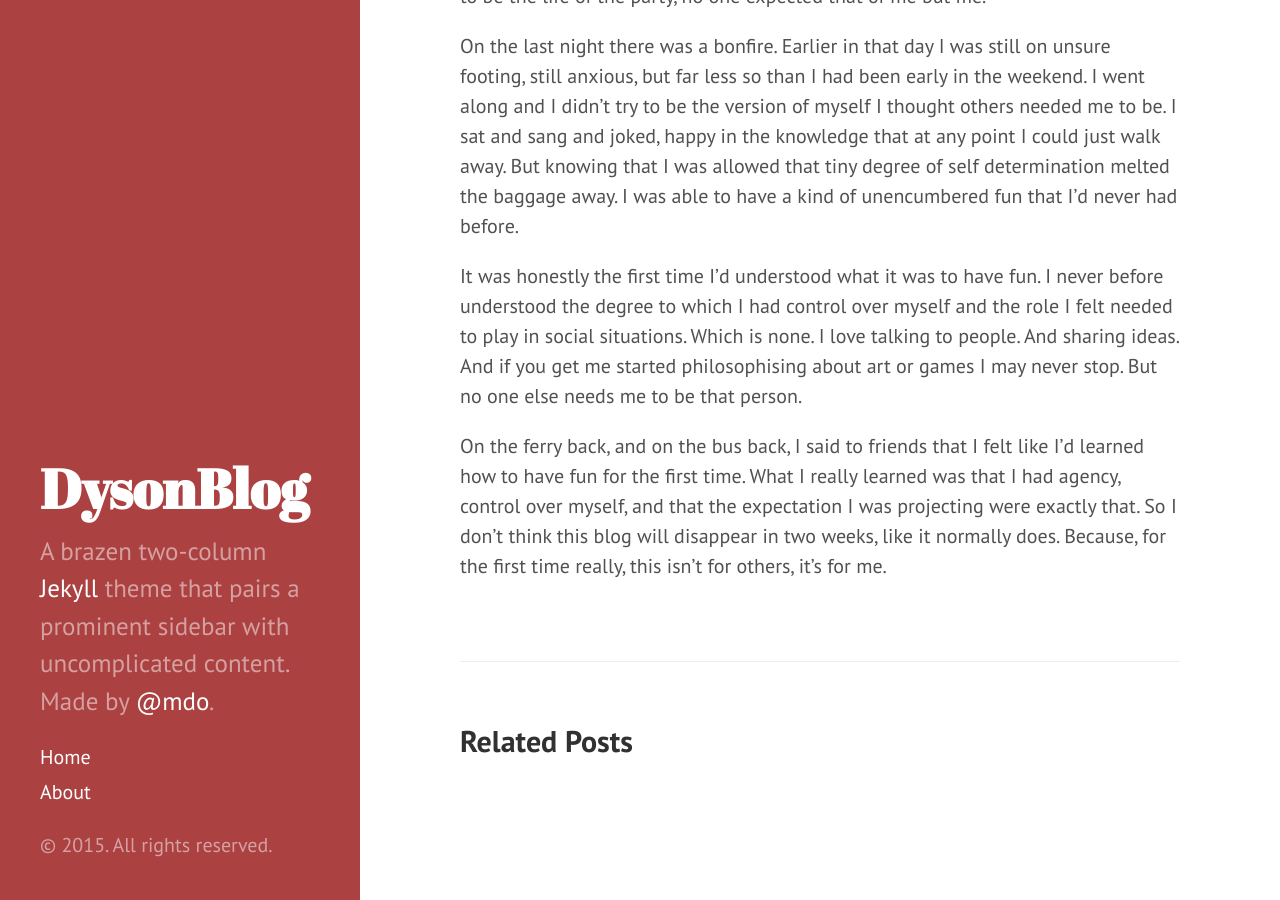
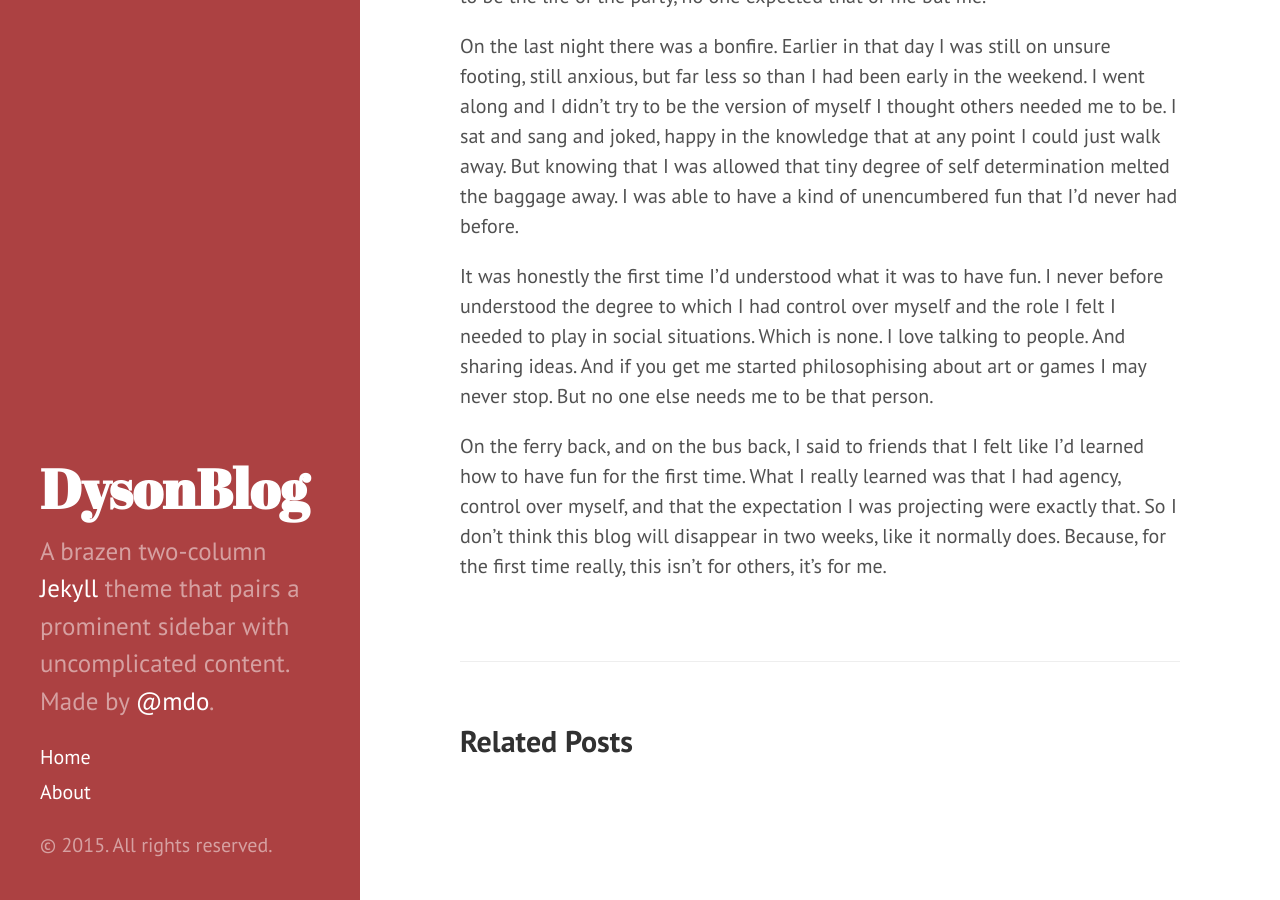
Before and after one commit to dysonhug/dysonhugsite, a Jekyll site: the page built from _posts/2015-05-26-Inis-Spraoi.md, in a window 1280 px wide and 900 px high, scrolled down 1209 px. Built offline with Jekyll 4.4.1, drawn with Linux system fonts in a browser that asks for light colours; Markdown is read by kramdown in place of the engine named in the settings.

```diff
--- a/_posts/2015-05-26-Inis-Spraoi.md
+++ b/_posts/2015-05-26-Inis-Spraoi.md
@@ -17,6 +17,6 @@ I spent a good while by myself, trying to figure out what I was trying to do on
 
 On the last night there was a bonfire. Earlier in that day I was still on unsure footing, still anxious, but far less so than I had been early in the weekend. I went along and I didn't try to be the version of myself I thought others needed me to be. I sat and sang and joked, happy in the knowledge that at any point I could just walk away. But knowing that I was allowed that tiny degree of self determination melted the baggage away. I was able to have a kind of unencumbered fun that I'd never had before.
 
-It was honestly the first time I'd understood what it was to have fun. I never before understood the degree to which I had control over myself and the role I felt needed to play in social situations. Which is none. I love talking to people. And sharing ideas. And if you get me started philosophising about art or games I may never stop. But no one else needs me to be that person.
+It was honestly the first time I'd understood what it was to have fun. I never before understood the degree to which I had control over myself and the role I felt I needed to play in social situations. Which is none. I love talking to people. And sharing ideas. And if you get me started philosophising about art or games I may never stop. But no one else needs me to be that person.
 
 On the ferry back, and on the bus back, I said to friends that I felt like I'd learned how to have fun for the first time. What I really learned was that I had agency, control over myself, and that the expectation I was projecting were exactly that. So I don't think this blog will disappear in two weeks, like it normally does. Because, for the first time really, this isn't for others, it's for me.
```
